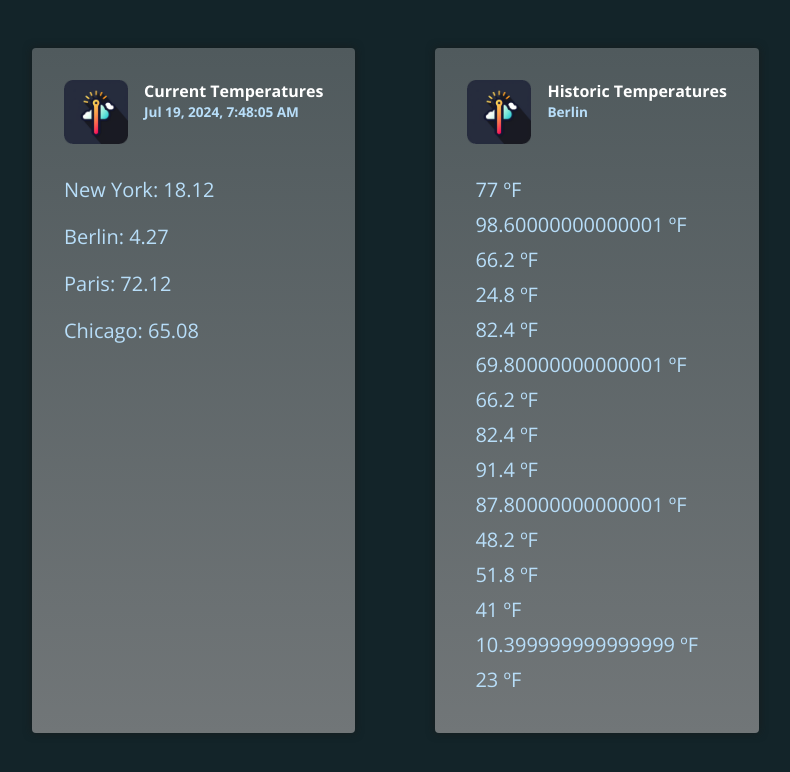
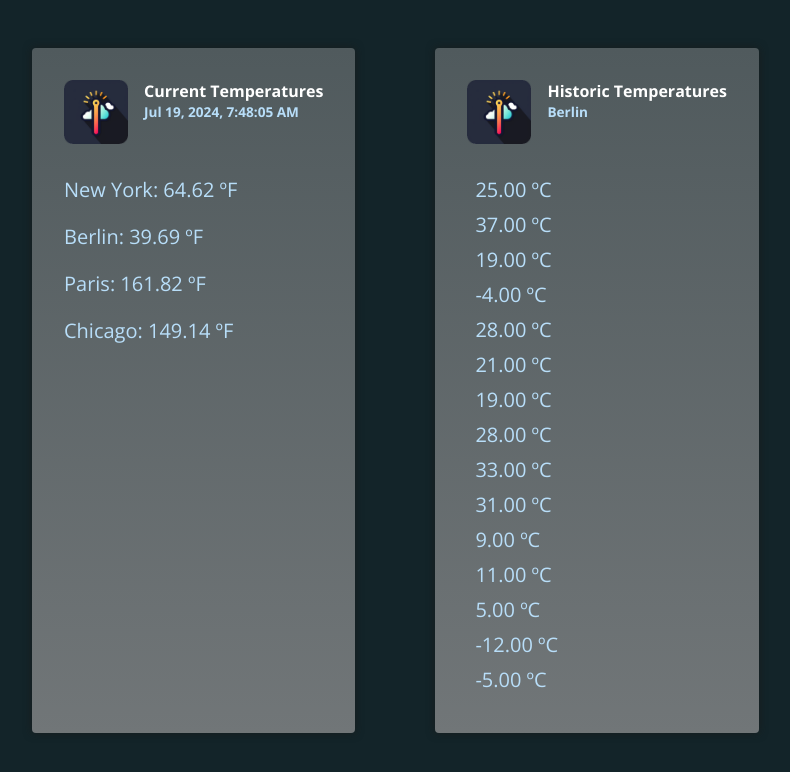
Before and after one commit to chemunoz/angular18-temperatures, an Angular app: page / in a window 1280 px wide. Shown: the top 772 px of the page, without its empty margins (168-958 px from the left). Built offline with nearby package versions, Linux system fonts and the light colour scheme.

Commit message:
refactor: Fixed the result to 2 decimals inside of the Pipe (maintaining the final symbol)

```diff
--- a/src/app/app.component.html
+++ b/src/app/app.component.html
@@ -7,10 +7,14 @@
         <p>{{ currentDate | date : "medium" }}</p>
       </div>
     </header>
-    <p>New York: {{ currentTemperaturs.newYork | number : "1.2-2" }}</p>
-    <p>Berlin: {{ currentTemperaturs.berlin | number : "1.2-2" }}</p>
-    <p>Paris: {{ currentTemperaturs.paris | number : "1.2-2" }}</p>
-    <p>Chicago: {{ currentTemperaturs.chicago | number : "1.2-2" }}</p>
+    <p>
+      New York: {{ currentTemperaturs.newYork | temperature : "cel" : "fah" }}
+    </p>
+    <p>Berlin: {{ currentTemperaturs.berlin | temperature : "cel" : "fah" }}</p>
+    <p>Paris: {{ currentTemperaturs.paris | temperature : "cel" : "fah" }}</p>
+    <p>
+      Chicago: {{ currentTemperaturs.chicago | temperature : "cel" : "fah" }}
+    </p>
   </article>
 
   <article class="temperatures">
@@ -24,7 +28,7 @@
     <ul>
       @for (temperature of historicTemperatures; track temperature) {
       <li (click)="onReset($index)">
-        {{ temperature | temperature : "cel" : "fah" }}
+        {{ temperature | temperature : "cel" }}
       </li>
       }
     </ul>
--- a/src/app/pipes/temperature.pipe.ts
+++ b/src/app/pipes/temperature.pipe.ts
@@ -36,6 +36,6 @@
       symbol = outputType === 'cel' ? Measure.Celsius : Measure.Fahrenheit;
     }
 
-    return `${outputTemperature} ${symbol}`;
+    return `${outputTemperature.toFixed(2)} ${symbol}`;
   }
 }
```
